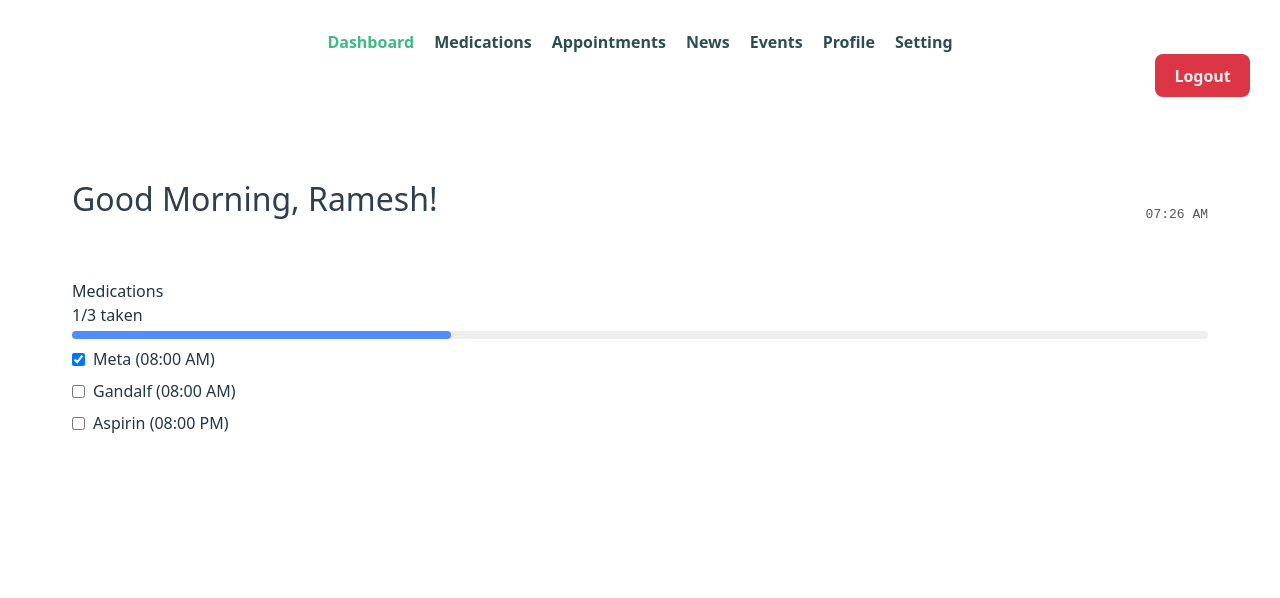
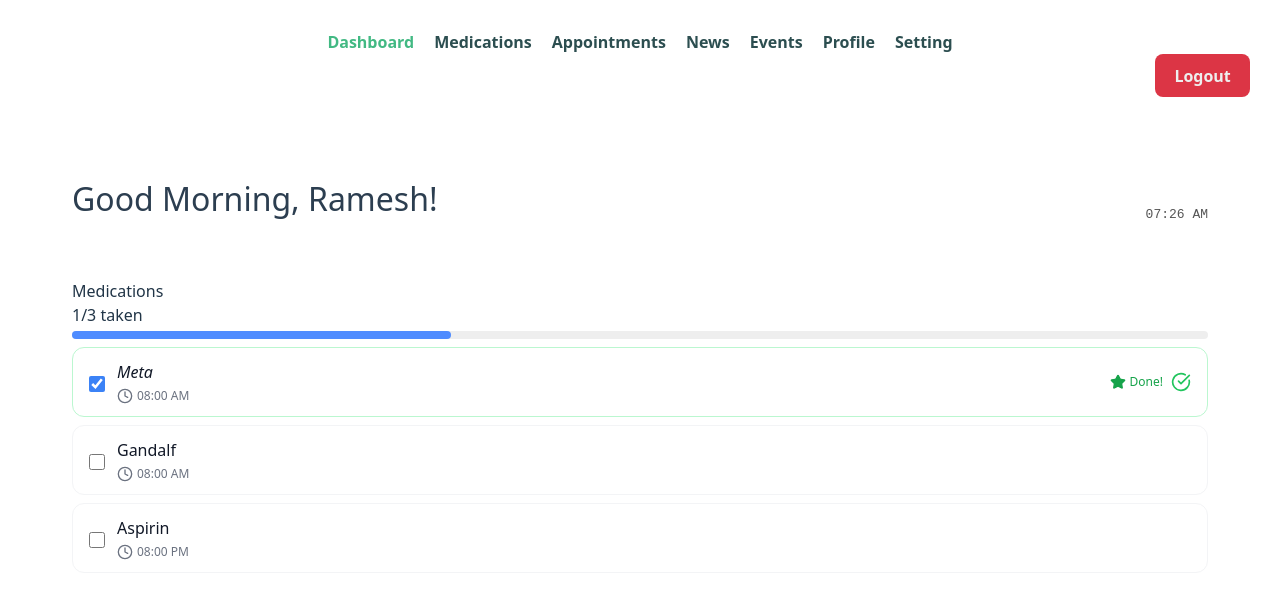
Before and after one commit to 21f3001925/soft-engg-project-may-2025-se-May-11, a Vue app in the folder frontend/: page /dashboard in a window 1280 px wide. Shown: the top 598 px of the page. Built offline with nearby package versions, Linux system fonts and the light colour scheme; sample sign-in values are in the browser's storage.

Commit message:
Add styles to the medication item for dashboard

```diff
--- a/frontend/package.json
+++ b/frontend/package.json
@@ -10,6 +10,7 @@
   },
   "dependencies": {
     "axios": "^1.10.0",
+    "lucide-vue-next": "^0.525.0",
     "pinia": "^3.0.3",
     "vue": "^3.5.13",
     "vue-router": "^4.5.1"
--- a/frontend/src/components/MedicationItem.vue
+++ b/frontend/src/components/MedicationItem.vue
@@ -1,5 +1,6 @@
 <script setup>
-import { defineProps } from 'vue';
+import { defineProps, computed } from 'vue';
+import { CheckCircle, Clock, Star } from 'lucide-vue-next';
 
 const props = defineProps({
   med: {
@@ -11,11 +12,59 @@ const props = defineProps({
     required: true,
   },
 });
+
+const isOverdue = computed(() => {
+  if (props.med.taken) return false;
+  const now = new Date();
+  const [time, modifier] = props.med.time.match(/\d{1,2}:\d{2}|AM|PM/gi) || [];
+  if (!time || !modifier) return false;
+  let [hours, minutes] = time.split(':').map(Number);
+  if (modifier.toUpperCase() === 'PM' && hours < 12) hours += 12;
+  if (modifier.toUpperCase() === 'AM' && hours === 12) hours = 0;
+  const medDate = new Date(now.getFullYear(), now.getMonth(), now.getDate(), hours, minutes);
+  return now > medDate;
+});
 </script>
 
 <template>
-  <li style="display: flex; align-items: center; margin-bottom: 0.5rem">
-    <input type="checkbox" :id="'med-' + med.id" :checked="med.taken" @change="() => toggleMedication(med.id)" />
-    <label :for="'med-' + med.id" style="margin-left: 0.5rem">{{ med.name }} ({{ med.time }})</label>
+  <li
+    class="flex items-center mb-2 py-3 px-4 rounded-xl bg-white border border-gray-100 transition-all duration-300 group relative overflow-hidden hover:bg-blue-50 hover:border-blue-200 hover:shadow-sm"
+    :class="[med.taken ? 'bg-green-50 border-green-200' : '', isOverdue ? 'border-l-4 border-red-500' : '']"
+  >
+    <input
+      type="checkbox"
+      :id="'med-' + med.id"
+      :checked="med.taken"
+      @change="() => toggleMedication(med.id)"
+      class="w-4 h-4 accent-blue-500 mr-3 mt-1"
+      title="Mark as taken"
+    />
+    <div class="flex-1 min-w-0">
+      <label
+        :for="'med-' + med.id"
+        class="block font-medium text-gray-900 transition-all duration-200 cursor-pointer"
+        :class="med.taken ? 'text-gray-500 italic' : 'group-hover:text-blue-700'"
+      >
+        {{ med.name }}
+      </label>
+      <div class="flex items-center text-xs mt-1" :class="isOverdue && !med.taken ? 'text-red-500' : 'text-gray-500'">
+        <Clock class="w-4 h-4 mr-1" />
+        <span>{{ med.time }}</span>
+        <span
+          v-if="isOverdue && !med.taken"
+          class="ml-2 px-2 py-0.5 rounded-full bg-red-100 text-red-600 font-semibold text-xs"
+          >Overdue</span
+        >
+      </div>
+    </div>
+    <transition name="fade">
+      <div v-if="med.taken" class="flex items-center ml-3 text-green-600">
+        <Star class="w-4 h-4 fill-current mr-1" />
+        <span class="text-xs font-medium">Done!</span>
+      </div>
+    </transition>
+    <transition name="fade">
+      <CheckCircle v-if="med.taken" class="ml-2 w-5 h-5 text-green-500" title="Taken!" />
+    </transition>
   </li>
 </template>
```
Also changed, not shown: 1 other file (tests, documents, lock files or other folders).
